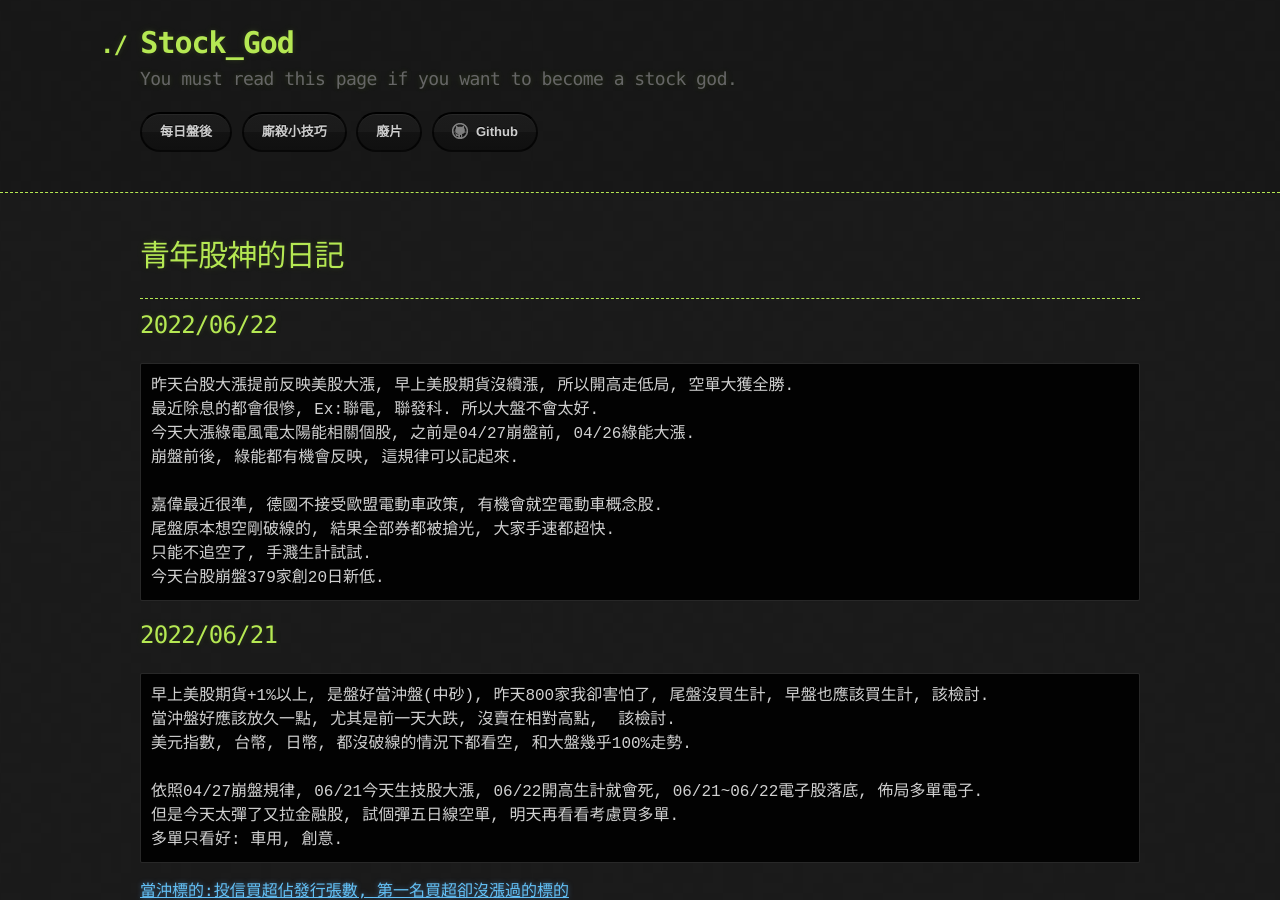
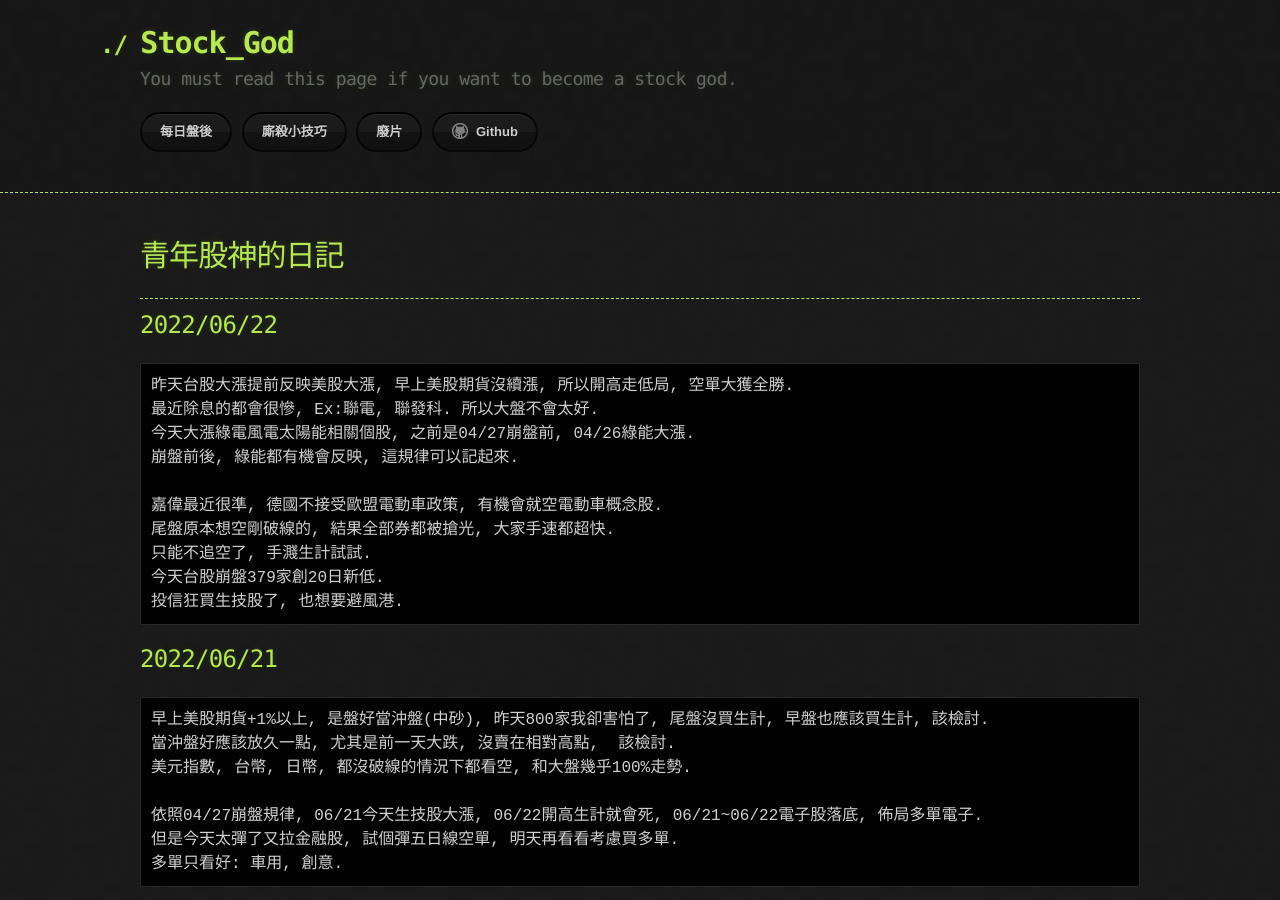
Before and after one commit to lepg5487/Stock_God, a Jekyll site: the page built from index.md, in a window 1280 px wide and 900 px high. Built offline with Jekyll 4.4.1, drawn with Linux system fonts in a browser that asks for light colours; our own code applies the rules of GitHub Pages for plain Markdown files.

Commit message:
Update index.md

````diff
--- a/index.md
+++ b/index.md
@@ -17,6 +17,7 @@ layout: testlayouts
 尾盤原本想空剛破線的, 結果全部券都被搶光, 大家手速都超快.
 只能不追空了, 手濺生計試試.
 今天台股崩盤379家創20日新低.
+投信狂買生技股了, 也想要避風港.
 ```
 
 ## 2022/06/21
````
